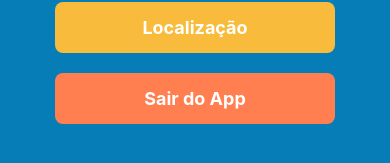
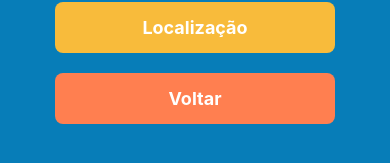
Before and after one commit to MarceloMederi/APP-Natal, a React Native app: screen /Inicio in a window 390 px wide. Shown: the part 675-838 px from the top of the page. Built offline with nearby package versions, Linux system fonts and the light colour scheme.

Commit message:
Foi alterado na pagina HomeScreen, o botão logout para voltar a pagina anterior SelectionScreen

```diff
--- a/screens/HomeScreen.tsx
+++ b/screens/HomeScreen.tsx
@@ -36,9 +36,9 @@ const HomeScreen = ({ navigation }: any) => {
       {/* Botão de Logout */}
       <TouchableOpacity
         style={[styles.button, styles.logoutButton]}
-        onPress={() => navigation.navigate('Login')}
+        onPress={() => navigation.goBack()}
       >
-        <Text style={styles.logoutText}>Sair do App</Text>
+        <Text style={styles.logoutText}>Voltar</Text>
       </TouchableOpacity>
     </View>
   );
```
